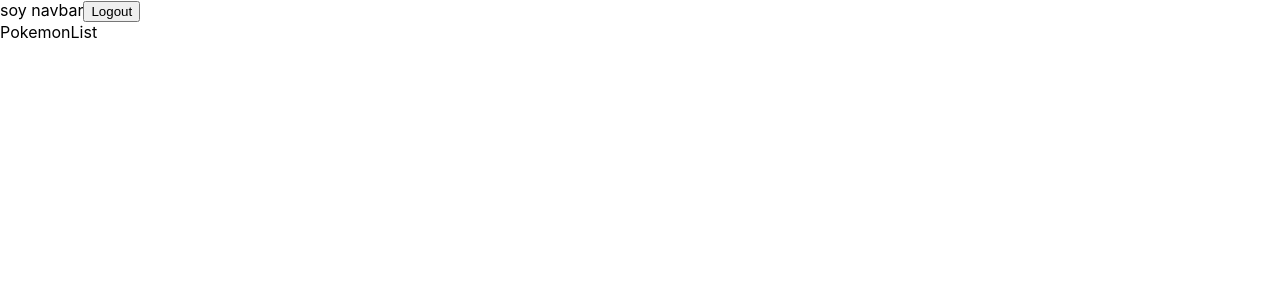
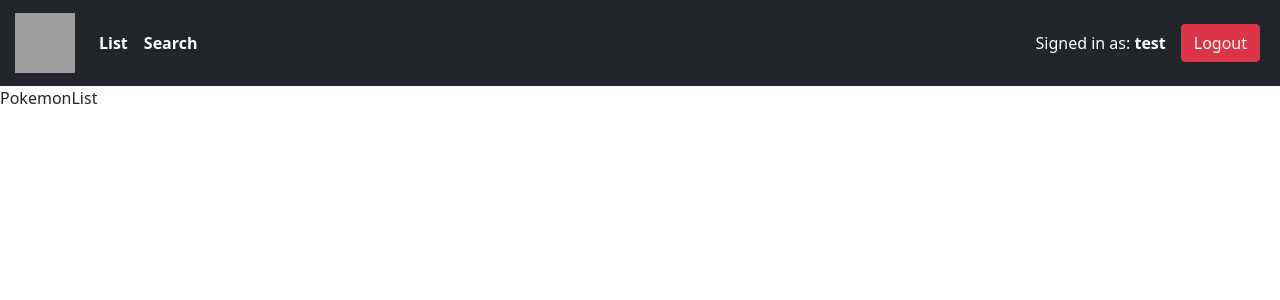
Before and after one commit to lsepu/PokemonFinder, a React (Vite) app: page /login in a window 1280 px wide. Both pictures are taken after a click on the button "Enter". Shown: the top 300 px of the page. Built offline with nearby package versions, Linux system fonts and the light colour scheme; grey boxes are pictures that could not be loaded.

Commit message:
ADD: Navbar styled

```diff
--- a/package.json
+++ b/package.json
@@ -9,7 +9,9 @@
   },
   "dependencies": {
     "@reduxjs/toolkit": "^1.8.3",
+    "bootstrap": "^5.1.3",
     "react": "^18.0.0",
+    "react-bootstrap": "^2.4.0",
     "react-dom": "^18.0.0",
     "react-redux": "^8.0.2",
     "react-router-dom": "^6.3.0",
--- a/src/components/Navbar.tsx
+++ b/src/components/Navbar.tsx
@@ -1,9 +1,14 @@
+import { Button, Container, Nav, Navbar, NavItem } from "react-bootstrap";
 import { useDispatch } from "react-redux";
+import { Link } from "react-router-dom";
 import { AppDispatch } from "../state/store";
 import { logout } from "../state/user/userSlice";
 
-//TODO: CHANGE ANY TYPE
-const Navbar = ({ logged }: any) => {
+interface INavbar {
+  logged: boolean;
+}
+
+const NavBar = ({ logged }: INavbar) => {
   const dispatch = useDispatch<AppDispatch>();
 
   const logoutUser = () => {
@@ -12,10 +17,58 @@ const Navbar = ({ logged }: any) => {
 
   return (
     <div>
-      soy navbar
-      {logged && <button onClick={logoutUser}>Logout</button>}
+      <Navbar bg="dark">
+        <Navbar.Brand>
+          <img
+            src="https://upload.wikimedia.org/wikipedia/commons/thumb/5/53/Pok%C3%A9_Ball_icon.svg/1026px-Pok%C3%A9_Ball_icon.svg.png"
+            width="60"
+            height="60"
+            className="d-inline-block align-top"
+            alt="Pokemon List"
+            style={{ marginLeft: "15px" }}
+          />
+        </Navbar.Brand>
+
+        {logged && (
+          <>
+            <Nav className="me-auto">
+              <NavItem>
+                <Link
+                  to="/list"
+                  className="nav-link"
+                  style={{ color: "white", fontWeight: "bold" }}
+                >
+                  List
+                </Link>
+              </NavItem>
+              <NavItem>
+                <Link
+                  to="/search"
+                  className="nav-link"
+                  style={{ color: "white", fontWeight: "bold" }}
+                >
+                  Search
+                </Link>
+              </NavItem>
+            </Nav>
+
+            <Navbar.Toggle />
+            <Navbar.Collapse
+              className="justify-content-end"
+              style={{ marginRight: "20px" }}
+            >
+              <Navbar.Text className="signed-user">
+                Signed in as: <b>test</b>
+              </Navbar.Text>
+              <Button onClick={logoutUser} variant="danger">
+                Logout
+              </Button>
+            </Navbar.Collapse>
+          </>
+        )}
+      </Navbar>
     </div>
   );
 };
 
-export default Navbar;
+export default NavBar;
--- a/src/index.css
+++ b/src/index.css
@@ -1,13 +1,11 @@
-body {
-  margin: 0;
-  font-family: -apple-system, BlinkMacSystemFont, 'Segoe UI', 'Roboto', 'Oxygen',
-    'Ubuntu', 'Cantarell', 'Fira Sans', 'Droid Sans', 'Helvetica Neue',
-    sans-serif;
-  -webkit-font-smoothing: antialiased;
-  -moz-osx-font-smoothing: grayscale;
+
+.signed-user{
+  color:white!important;
+  padding-right: 15px!important;
 }
 
-code {
-  font-family: source-code-pro, Menlo, Monaco, Consolas, 'Courier New',
-    monospace;
+@media screen and (max-width: 450px) {
+  .signed-user{
+    display: none;
+  }
 }
--- a/src/main.tsx
+++ b/src/main.tsx
@@ -1,6 +1,7 @@
 import React from 'react'
 import ReactDOM from 'react-dom/client'
 import PokemonFinder from './PokemonFinder'
+import '../node_modules/bootstrap/dist/css/bootstrap.min.css';
 import './index.css'
 
 ReactDOM.createRoot(document.getElementById('root')!).render(
--- a/src/pages/Login.tsx
+++ b/src/pages/Login.tsx
@@ -1,4 +1,3 @@
-import React from "react";
 import { useDispatch } from "react-redux";
 import { AppDispatch } from "../state/store";
 import { login } from "../state/user/userSlice";
--- a/src/pages/Pokemon.tsx
+++ b/src/pages/Pokemon.tsx
@@ -1,4 +1,4 @@
-import React from 'react'
+
 
 const Pokemon = () => {
   return (
--- a/src/routes/PokemonRoutes.tsx
+++ b/src/routes/PokemonRoutes.tsx
@@ -1,6 +1,6 @@
 import { useSelector } from "react-redux";
 import { BrowserRouter, Navigate, Route, Routes } from "react-router-dom";
-import Navbar from "../components/Navbar";
+import NavBar from "../components/NavBar";
 import Login from "../pages/Login";
 import Pokemon from "../pages/Pokemon";
 import PokemonList from "../pages/PokemonList";
@@ -13,8 +13,8 @@ const PokemonRoutes = () => {
 
   return (
     <>
-      <Navbar logged={logged}/>
       <BrowserRouter>
+      <NavBar logged={logged}/>
         <Routes>
           <Route
             path="/"
--- a/src/routes/PrivateRoute.tsx
+++ b/src/routes/PrivateRoute.tsx
@@ -1,9 +1,12 @@
 import { Navigate, Outlet } from "react-router-dom";
 
-//TODO: CHANGE ANY TYPE
-const PrivateRoute = ({ logged, redirectPath = "/login" } : any) => {
+interface IPrivateRoute {
+  logged: boolean;
+}
+
+const PrivateRoute = ({ logged }: IPrivateRoute) => {
   if (!logged) {
-    return <Navigate to={redirectPath} replace />;
+    return <Navigate to="/login" replace />;
   }
   return <Outlet />;
 };
--- a/src/state/store.tsx
+++ b/src/state/store.tsx
@@ -2,8 +2,8 @@ import { combineReducers, configureStore } from "@reduxjs/toolkit";
 import userReducer from "./user/userSlice";
 import storage from "redux-persist/lib/storage";
 import { persistReducer, persistStore } from "redux-persist";
-import thunk from "redux-thunk";
 import pokemonReducer from "./pokemon/pokemonSlice";
+import thunk from 'redux-thunk';
 
 const persistConfig = {
   key: "root",
@@ -20,6 +20,7 @@ const persistedReducer = persistReducer(persistConfig, rootReducer);
 
 const store = configureStore({
   reducer: persistedReducer,
+  middleware: [thunk]
 });
 
 
```
Also changed, not shown: src/pokeball.svg (added), 1 other file (tests, documents, lock files or other folders).
